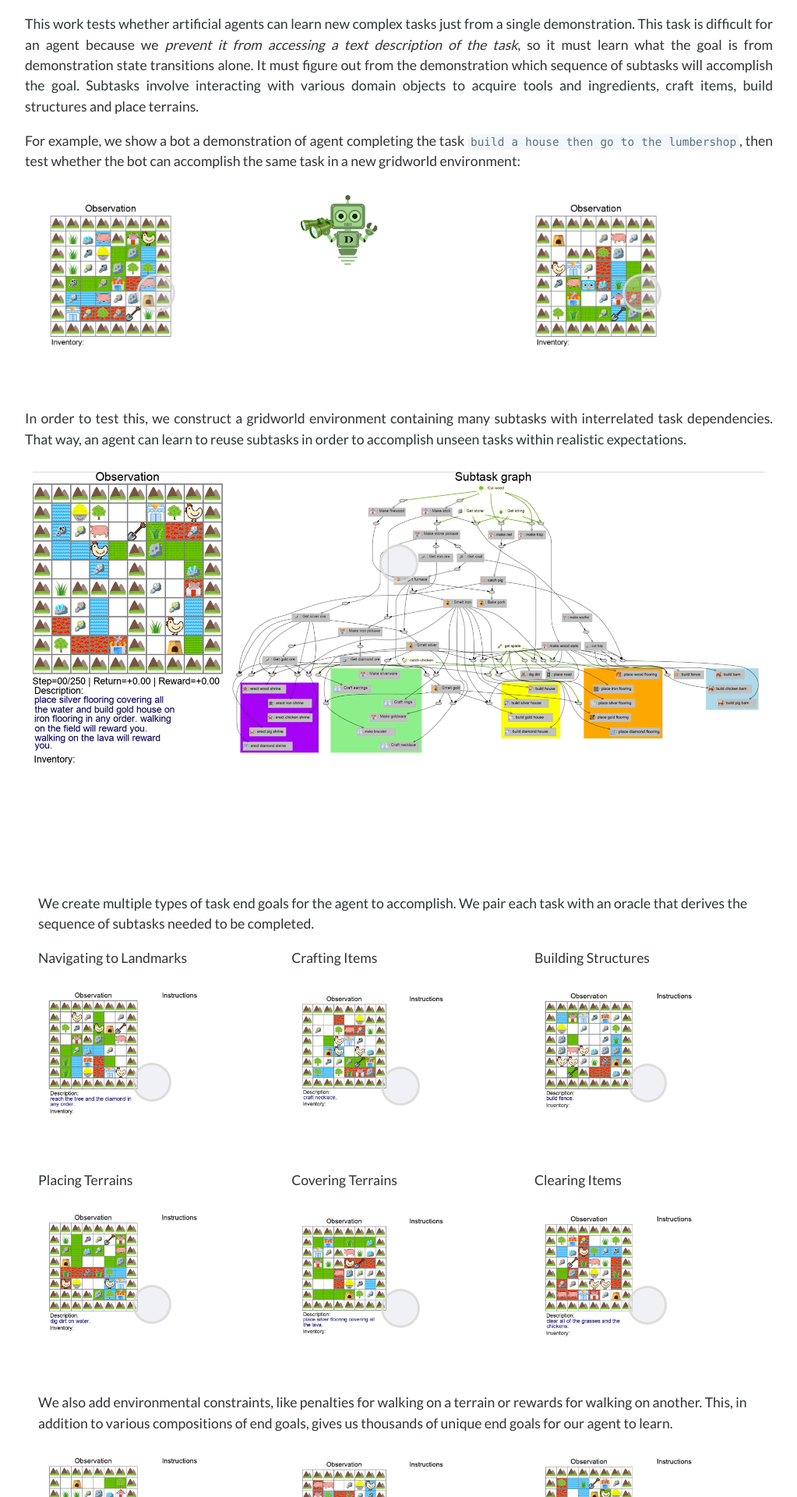
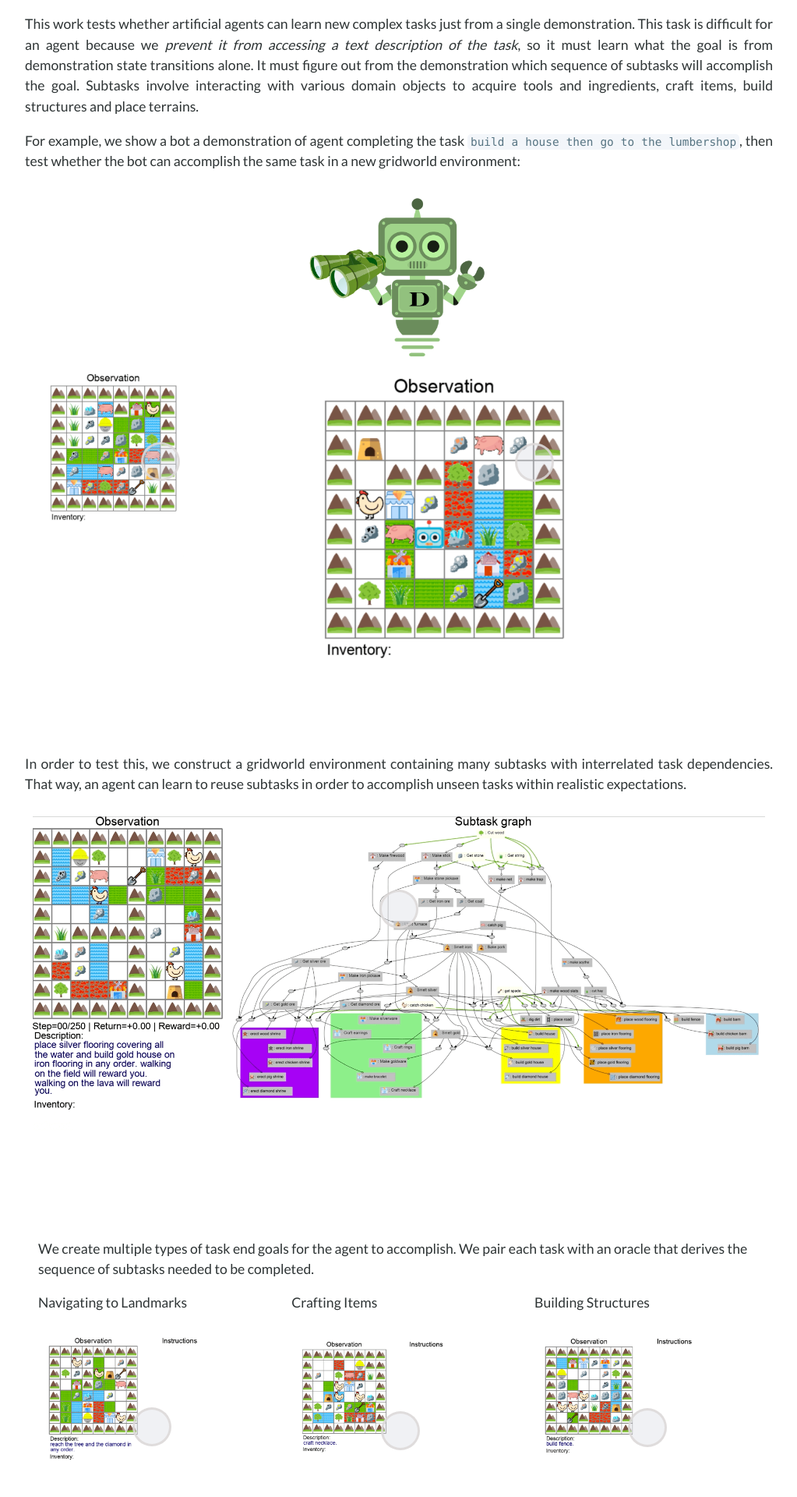
Before and after one commit to mhauskn/mocapact.github.io, a Jekyll site: the page built from index.md, in a window 1280 px wide. Shown: the part 1092-3012 px from the top of the page at 78% size, without its empty margins (128-1151 px from the left). Built offline with Jekyll 4.4.1, drawn with Linux system fonts in a browser that asks for light colours; nearby versions of some CDN libraries; our own code applies the rules of GitHub Pages for plain Markdown files; comment, search, counter and statistics services are not loaded.

Commit message:
moved dbot

```diff
--- a/index.md
+++ b/index.md
@@ -27,10 +27,10 @@
 <table>
 <tr>
 <td><figure> <img src="assets/task_demos/house_lumber_agent.png" alt="house_lumber_agent" data-alt="assets/task_demos/house_lumber_agent.gif" width="60%"/> </figure></td>
-<td valign="top">
-<img src="assets/dbot.png" width="40%" />
-</td>
-<td><figure> <img src="assets/task_demos/house_lumber_bot.png" alt="house_lumber_bot" data-alt="assets/task_demos/house_lumber_bot.gif" width="60%" /> </figure></td>
+
+<td>
+<img src="assets/dbot.png" width="40%"/>
+<figure> <img src="assets/task_demos/house_lumber_bot.png" alt="house_lumber_bot" data-alt="assets/task_demos/house_lumber_bot.gif" width="60%" /> </figure></td>
 </tr>
 </table>
 
```
